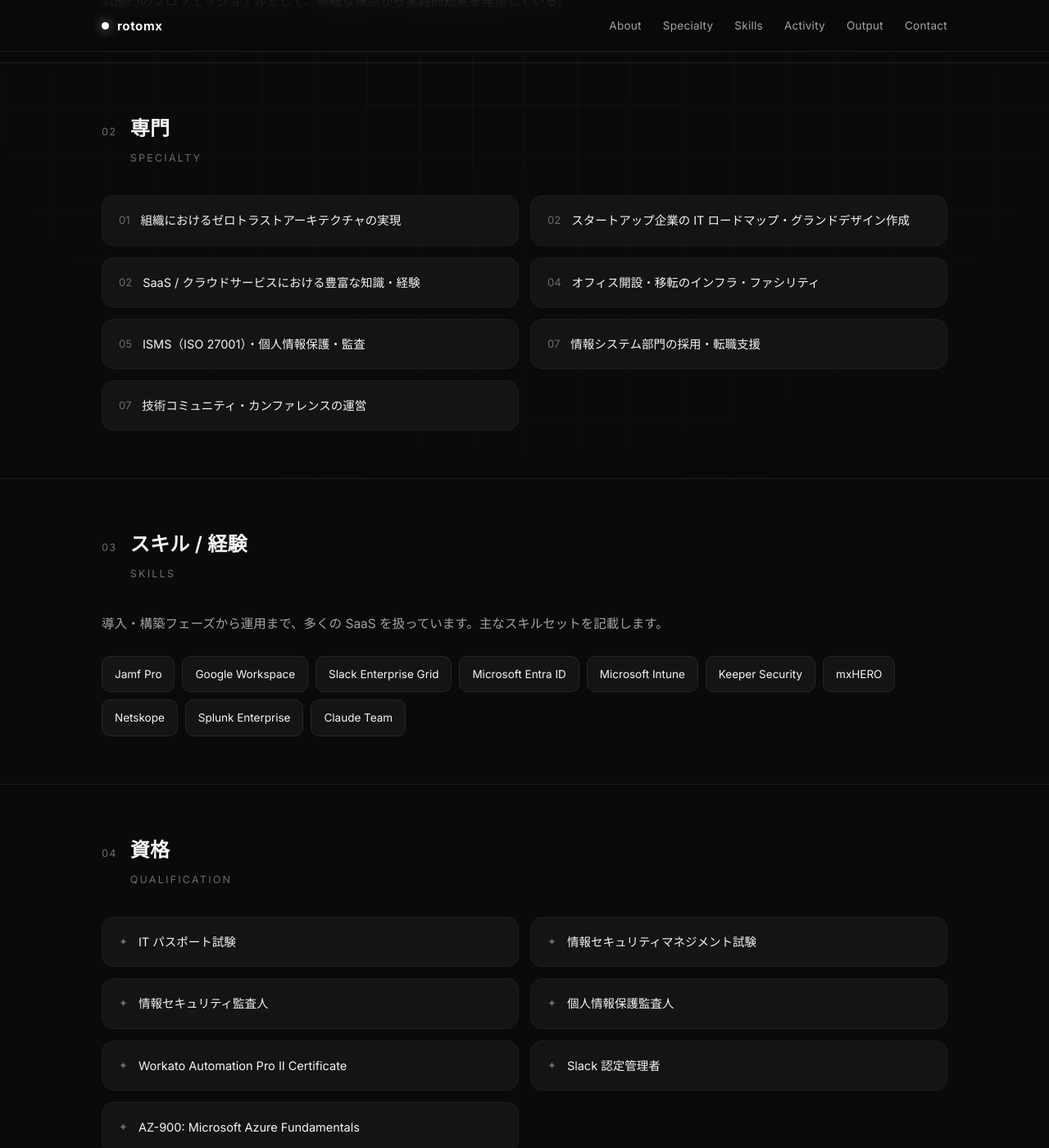
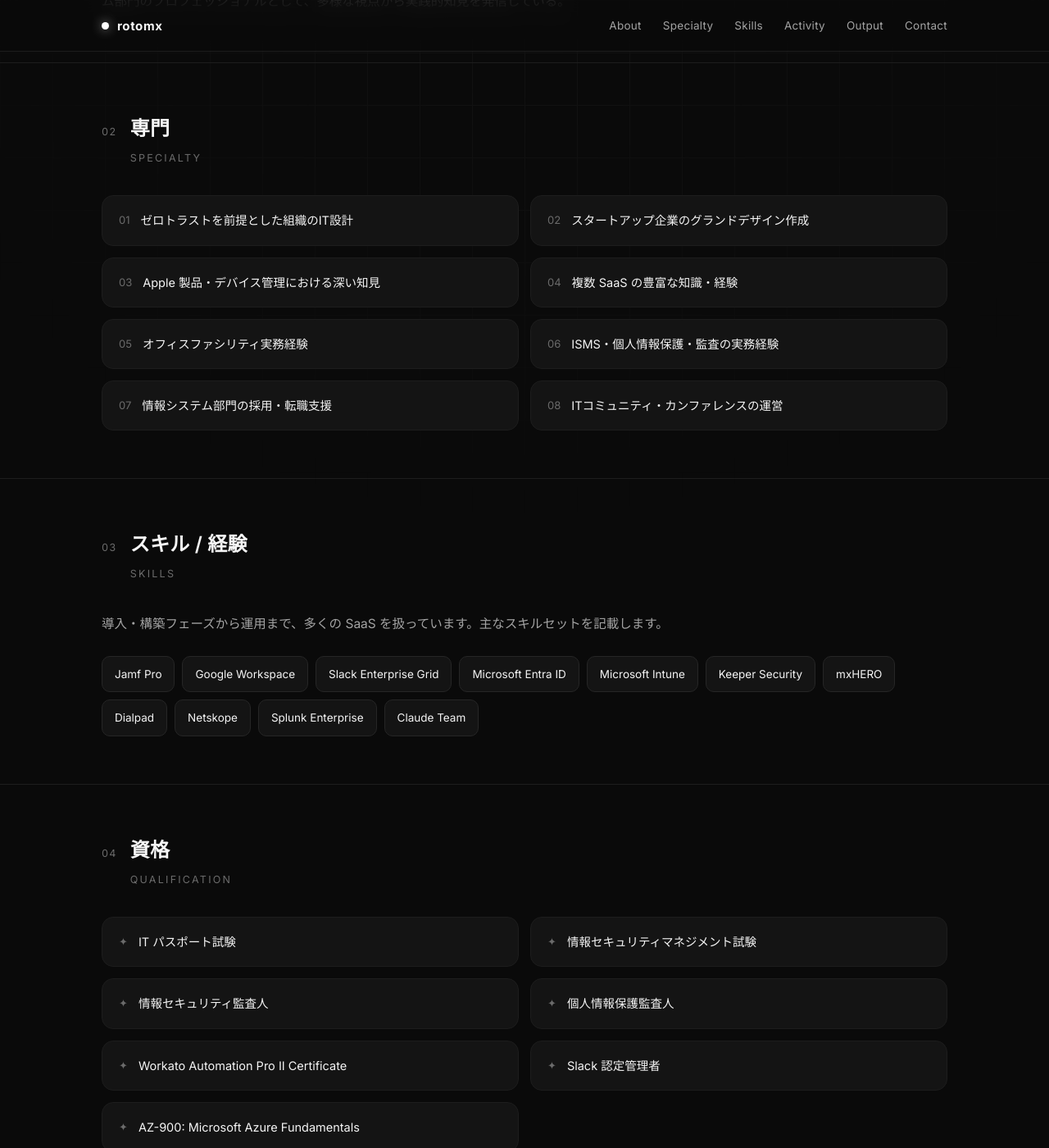
Before and after one commit to rotomx/rotomx.github.io, a Jekyll site: the page index.html, which Jekyll copies as it is, in a window 1280 px wide and 1400 px high, scrolled down 1091 px. Shown: the whole window at 82% size. Built offline with Jekyll 4.4.1, drawn with Linux system fonts in a browser that asks for light colours.

Commit message:
Update index.html

```diff
--- a/index.html
+++ b/index.html
@@ -266,13 +266,14 @@
       <div class="sec-title">専門<small>Specialty</small></div>
     </div>
     <div class="grid2 reveal">
-      <div class="item"><span class="mk">01</span>組織におけるゼロトラストアーキテクチャの実現</div>
-      <div class="item"><span class="mk">02</span>スタートアップ企業の IT ロードマップ・グランドデザイン作成</div>
-       <div class="item"><span class="mk">02</span>SaaS / クラウドサービスにおける豊富な知識・経験</div>
-      <div class="item"><span class="mk">04</span>オフィス開設・移転のインフラ・ファシリティ</div>
-      <div class="item"><span class="mk">05</span>ISMS（ISO 27001）・個人情報保護・監査</div>
+      <div class="item"><span class="mk">01</span>ゼロトラストを前提とした組織のIT設計</div>
+      <div class="item"><span class="mk">02</span>スタートアップ企業のグランドデザイン作成</div>
+      <div class="item"><span class="mk">03</span>Apple 製品・デバイス管理における深い知見</div>
+       <div class="item"><span class="mk">04</span>複数 SaaS の豊富な知識・経験</div>
+      <div class="item"><span class="mk">05</span>オフィスファシリティ実務経験</div>
+      <div class="item"><span class="mk">06</span>ISMS・個人情報保護・監査の実務経験</div>
       <div class="item"><span class="mk">07</span>情報システム部門の採用・転職支援</div>
-      <div class="item"><span class="mk">07</span>技術コミュニティ・カンファレンスの運営</div>
+      <div class="item"><span class="mk">08</span>ITコミュニティ・カンファレンスの運営</div>
     </div>
   </div>
 </section>
@@ -293,6 +294,7 @@
       <span class="chip">Microsoft Intune</span>
       <span class="chip">Keeper Security</span>
       <span class="chip">mxHERO</span>
+      <span class="chip">Dialpad</span>
       <span class="chip">Netskope</span>
       <span class="chip">Splunk Enterprise</span>
       <span class="chip">Claude Team</span>
```
